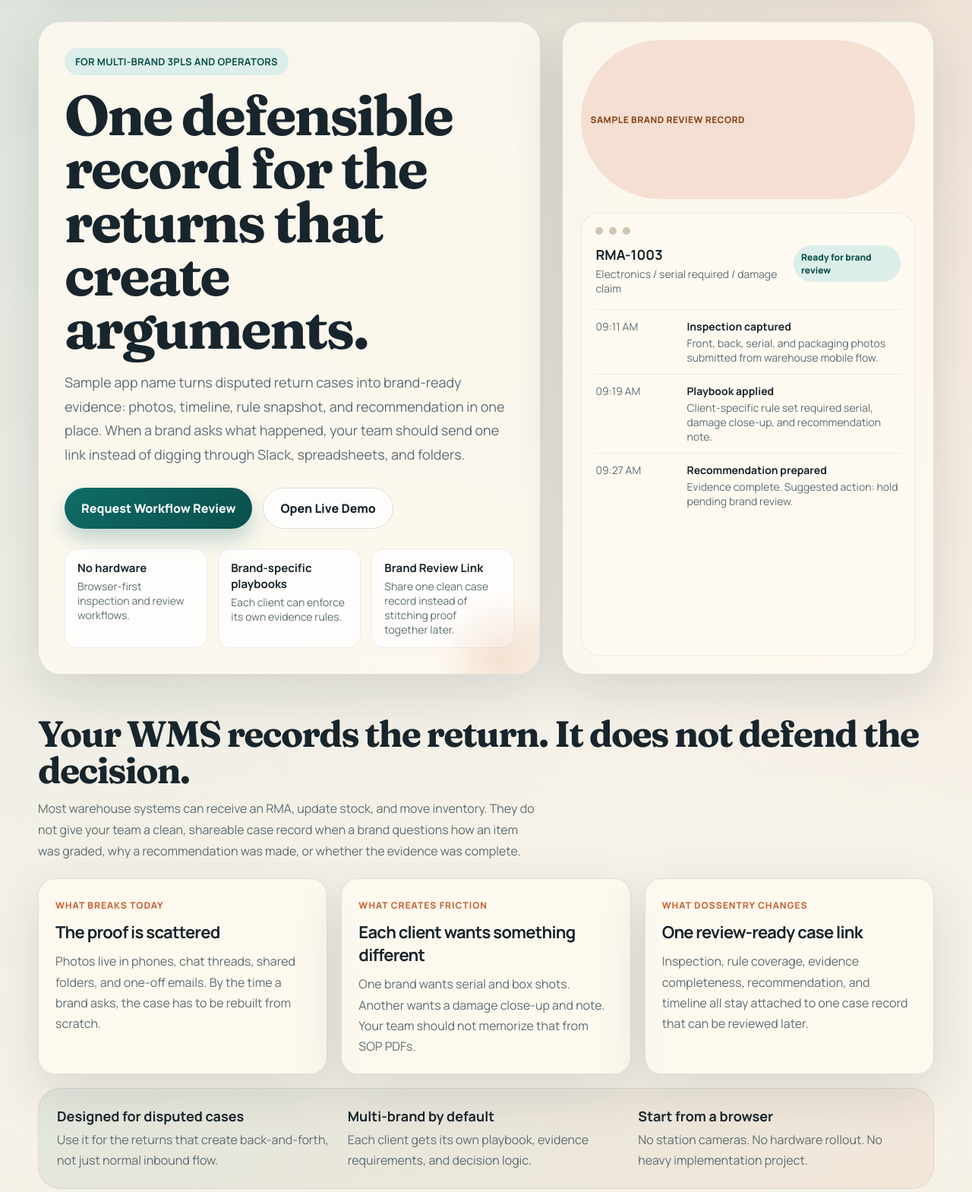
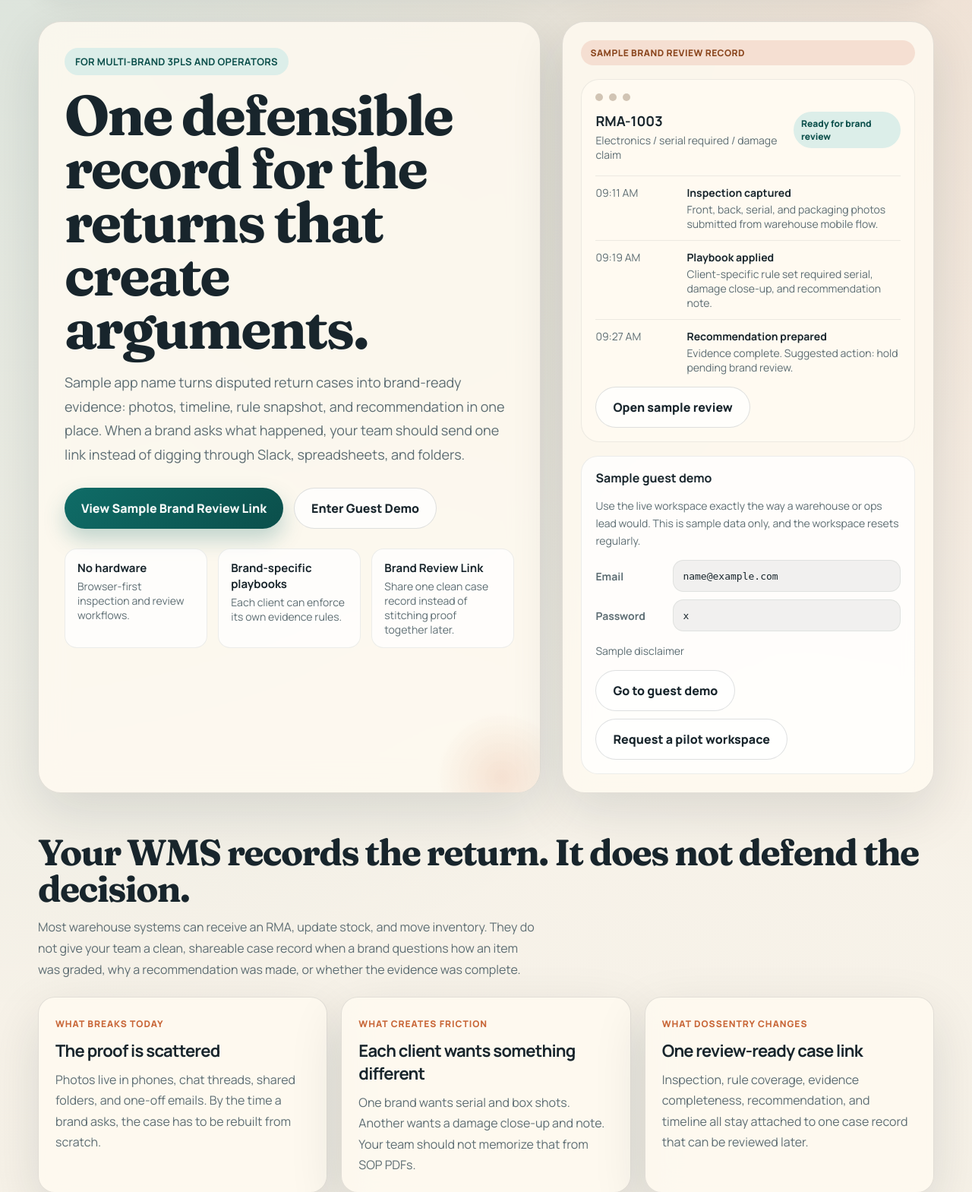
Before and after one commit to michaelzgq/relayoffice-returns, a Laravel app: template web-panel/resources/views/landing.blade.php in a window 1280 px wide. Shown: the part 102-1671 px from the top of the page at 76% size. Run offline with Laravel 12, Linux system fonts and the light colour scheme; data comes from the database, SQL or seed files in the repository; the template is opened without the code that fills it: most values are stand-ins (such as "Sample title", 1, 10 or a date in 2020); some libraries are stand-ins or nearby versions.

Commit message:
Improve landing page demo CTAs

```diff
--- a/web-panel/config/dossentry.php
+++ b/web-panel/config/dossentry.php
@@ -2,4 +2,11 @@
 
 return [
     'workflow_review_notification_email' => env('WORKFLOW_REVIEW_NOTIFICATION_EMAIL', 'solutionsoscommerce@gmail.com'),
+    'guest_demo' => [
+        'email' => env('GUEST_DEMO_EMAIL', 'ops@admin.com'),
+        'password' => env('GUEST_DEMO_PASSWORD', '12345678'),
+        'workspace_label' => env('GUEST_DEMO_WORKSPACE_LABEL', 'Shared guest workspace'),
+        'disclaimer' => env('GUEST_DEMO_DISCLAIMER', 'Sample data only. Resets regularly.'),
+    ],
+    'sample_brand_review_return_id' => env('SAMPLE_BRAND_REVIEW_RETURN_ID', 'RMA-1003'),
 ];
--- a/web-panel/resources/views/landing.blade.php
+++ b/web-panel/resources/views/landing.blade.php
@@ -268,6 +268,13 @@
             padding: 18px;
         }
 
+        .mock-actions {
+            display: flex;
+            flex-wrap: wrap;
+            gap: 10px;
+            margin-top: 16px;
+        }
+
         .mock-topline {
             display: flex;
             gap: 8px;
@@ -323,6 +330,64 @@
             color: var(--ink);
             display: block;
             margin-bottom: 3px;
+        }
+
+        .hero-sidecard {
+            padding: 18px;
+            border-radius: 22px;
+            background: rgba(255, 255, 255, 0.7);
+            border: 1px solid rgba(24, 37, 44, 0.08);
+            display: grid;
+            gap: 14px;
+        }
+
+        .hero-sidecard strong {
+            font-size: 16px;
+            line-height: 1.3;
+        }
+
+        .hero-sidecard p {
+            margin: 0;
+            color: var(--muted);
+            font-size: 14px;
+            line-height: 1.65;
+        }
+
+        .credential-list {
+            display: grid;
+            gap: 10px;
+        }
+
+        .credential-row {
+            display: grid;
+            grid-template-columns: 92px 1fr;
+            gap: 10px;
+            align-items: center;
+            font-size: 14px;
+        }
+
+        .credential-row span {
+            color: var(--muted);
+            font-weight: 700;
+        }
+
+        .credential-row code {
+            display: inline-flex;
+            align-items: center;
+            min-height: 42px;
+            padding: 10px 12px;
+            border-radius: 14px;
+            background: rgba(24, 37, 44, 0.06);
+            border: 1px solid rgba(24, 37, 44, 0.08);
+            color: var(--ink);
+            font-size: 13px;
+            word-break: break-word;
+        }
+
+        .stack-actions {
+            display: flex;
+            flex-wrap: wrap;
+            gap: 10px;
         }
 
         .section {
@@ -598,6 +663,13 @@
             max-width: none;
         }
 
+        .cta-note .button {
+            margin-top: 14px;
+            min-height: 48px;
+            padding-inline: 18px;
+            font-size: 14px;
+        }
+
         .footer {
             padding: 0 0 34px;
             color: var(--muted);
@@ -732,8 +804,12 @@
                         should send one link instead of digging through Slack, spreadsheets, and folders.
                     </p>
                     <div class="hero-actions">
-                        <a class="button button-primary" href="#review-request">Request Workflow Review</a>
-                        <a class="button button-secondary" href="{{ $demoLoginUrl }}">Open Live Demo</a>
+                        @if($sampleBrandReviewUrl)
+                            <a class="button button-primary" href="{{ $sampleBrandReviewUrl }}">View Sample Brand Review Link</a>
+                        @else
+                            <a class="button button-primary" href="#review-request">Request Workflow Review</a>
+                        @endif
+                        <a class="button button-secondary" href="{{ $demoLoginUrl }}">Enter Guest Demo</a>
                     </div>
                     <div class="micro-proof">
                         <div>
@@ -788,6 +864,32 @@
                                     Evidence complete. Suggested action: hold pending brand review.
                                 </div>
                             </div>
+                        </div>
+                        <div class="mock-actions">
+                            @if($sampleBrandReviewUrl)
+                                <a class="button button-secondary" href="{{ $sampleBrandReviewUrl }}">Open sample review</a>
+                            @endif
+                        </div>
+                    </div>
+                    <div class="hero-sidecard">
+                        <strong>{{ $guestDemo['workspace_label'] ?? 'Shared guest workspace' }}</strong>
+                        <p>
+                            Use the live workspace exactly the way a warehouse or ops lead would. This is sample data only, and the workspace resets regularly.
+                        </p>
+                        <div class="credential-list">
+                            <div class="credential-row">
+                                <span>Email</span>
+                                <code>{{ $guestDemo['email'] ?? 'ops@admin.com' }}</code>
+                            </div>
+                            <div class="credential-row">
+                                <span>Password</span>
+                                <code>{{ $guestDemo['password'] ?? '12345678' }}</code>
+                            </div>
+                        </div>
+                        <p>{{ $guestDemo['disclaimer'] ?? 'Sample data only. Resets regularly.' }}</p>
+                        <div class="stack-actions">
+                            <a class="button button-secondary" href="{{ $demoLoginUrl }}">Go to guest demo</a>
+                            <a class="button button-secondary" href="#review-request">Request a pilot workspace</a>
                         </div>
                     </div>
                 </aside>
@@ -995,12 +1097,34 @@
                             </div>
                             <div class="hero-actions">
                                 <button class="button button-primary" type="submit">Request Workflow Review</button>
-                                <a class="button button-secondary" href="{{ $demoLoginUrl }}">Open Live Demo</a>
+                                <a class="button button-secondary" href="{{ $demoLoginUrl }}">Enter Guest Demo</a>
                             </div>
                             <p class="form-note">No heavy rollout. No shopper portal project. Start with one real workflow and one brand challenge scenario.</p>
                         </form>
                     </div>
                     <div class="cta-meta">
+                        <div class="cta-note">
+                            <strong>Start with a real example</strong>
+                            <p>Open a sample Brand Review Link first. It is the fastest way to see the exact record your team could send when a brand challenges a return decision.</p>
+                            @if($sampleBrandReviewUrl)
+                                <a class="button button-secondary" href="{{ $sampleBrandReviewUrl }}">View sample review record</a>
+                            @endif
+                        </div>
+                        <div class="cta-note">
+                            <strong>Shared guest demo</strong>
+                            <p>Try the product before you talk to us. Use the shared workspace below, then request a pilot workspace if you want your own setup.</p>
+                            <div class="credential-list">
+                                <div class="credential-row">
+                                    <span>Email</span>
+                                    <code>{{ $guestDemo['email'] ?? 'ops@admin.com' }}</code>
+                                </div>
+                                <div class="credential-row">
+                                    <span>Password</span>
+                                    <code>{{ $guestDemo['password'] ?? '12345678' }}</code>
+                                </div>
+                            </div>
+                            <a class="button button-secondary" href="{{ $demoLoginUrl }}">Open guest demo</a>
+                        </div>
                         <div class="cta-note">
                             <strong>What you get back</strong>
                             <p>A short review of your current evidence flow, where cases break down, and whether Dossentry fits the way your team actually works.</p>
--- a/web-panel/routes/web.php
+++ b/web-panel/routes/web.php
@@ -1,9 +1,11 @@
 <?php
 
+use App\Models\ReturnCase;
 use App\Http\Controllers\Admin\EvidenceExportController;
 use App\Http\Controllers\WorkflowReviewRequestController;
 use Illuminate\Http\Request;
 use Illuminate\Support\Facades\Route;
+use Illuminate\Support\Facades\URL;
 /*
 |--------------------------------------------------------------------------
 | Web Routes
@@ -35,9 +37,18 @@
         return redirect('admin/auth/login');
     }
 
+    $sampleReturnId = (string) config('dossentry.sample_brand_review_return_id', 'RMA-1003');
+    $sampleCaseId = ReturnCase::query()
+        ->where('return_id', $sampleReturnId)
+        ->value('id');
+
     return response()->view('landing', [
         'appName' => config('app.name') === 'Laravel' ? 'Dossentry' : config('app.name', 'Dossentry'),
         'demoLoginUrl' => 'https://demo.dossentry.com/admin/auth/login',
+        'guestDemo' => config('dossentry.guest_demo'),
+        'sampleBrandReviewUrl' => $sampleCaseId
+            ? URL::temporarySignedRoute('returns.brand-review', now()->addDays(30), ['id' => $sampleCaseId])
+            : null,
     ]);
 })->name('landing');
 
```
Also changed, not shown: memory/project-lessons.md (+45 -0 lines), web-panel/tests/Feature/LandingPageRoutingTest.php (+14 -0 lines).
